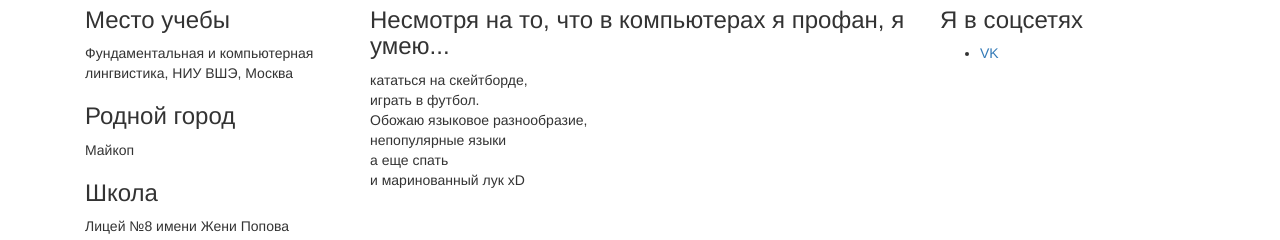
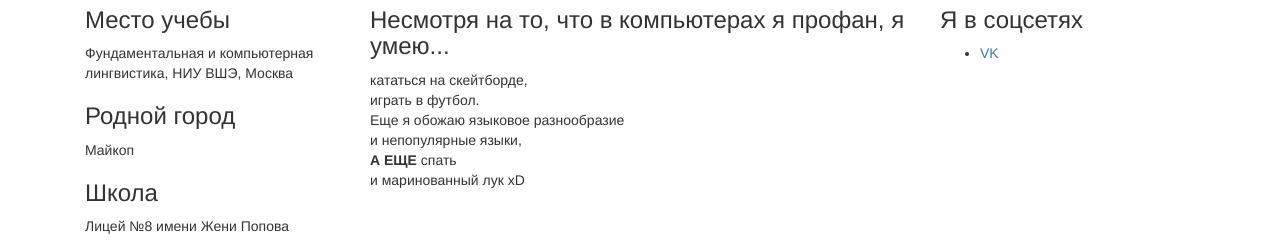
Before and after one commit to JonTayTom/lingdata, a plain HTML site: page mywebpage/index.html in a window 1280 px wide. Shown: the part 443-683 px from the top of the page. Drawn offline with nearby package versions, Linux system fonts and the light colour scheme.

Commit message:
Update index.html

```diff
--- a/mywebpage/index.html
+++ b/mywebpage/index.html
@@ -91,9 +91,9 @@
       <h3>Несмотря на то, что в компьютерах я профан, я умею...</h2>
       <p>кататься на скейтборде,<br>
       играть в футбол.<br>
-      Обожаю языковое разнообразие,<br>
-      непопулярные языки<br>
-      а еще спать  <br>
+      Еще я обожаю языковое разнообразие<br>
+      и непопулярные языки, <br>
+       <b>А ЕЩЕ</b> спать  <br>
       и маринованный лук xD <br>
      </article>
     </div>
```
